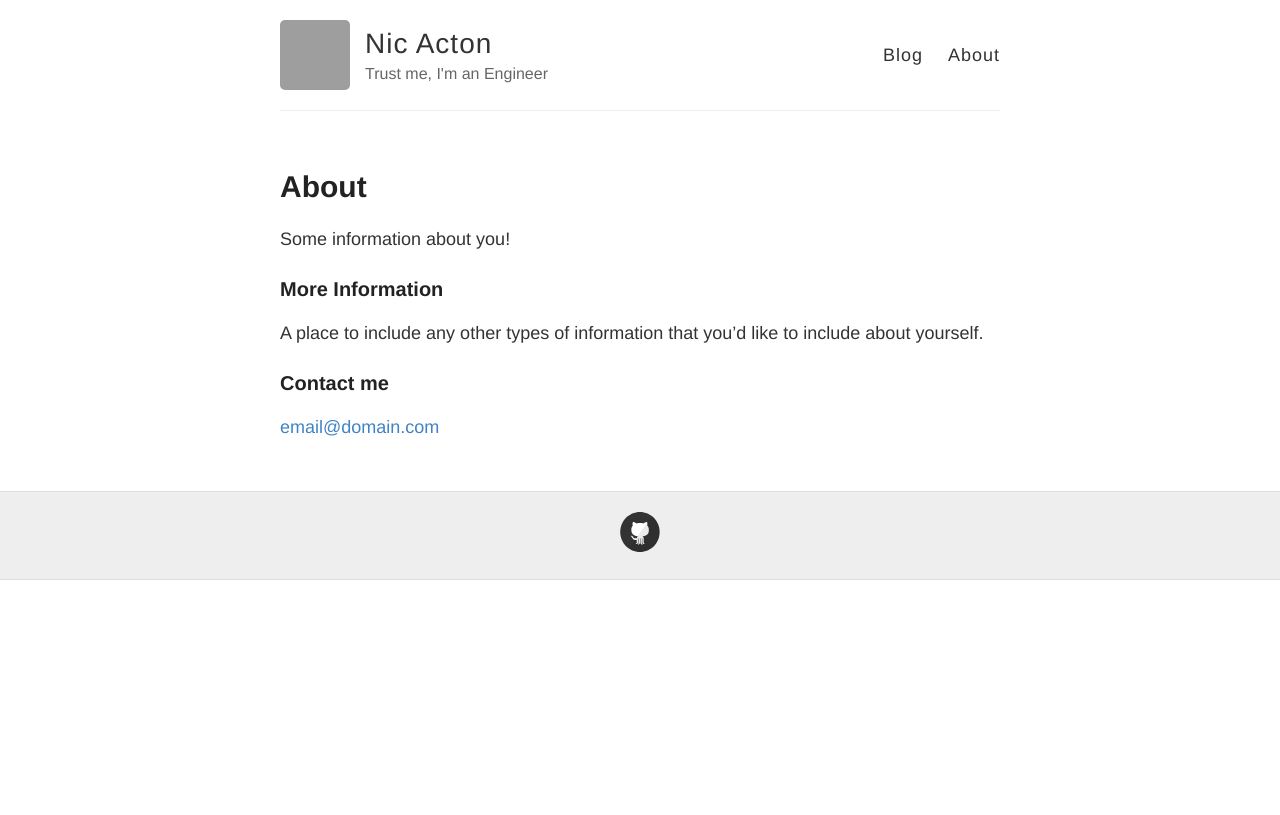
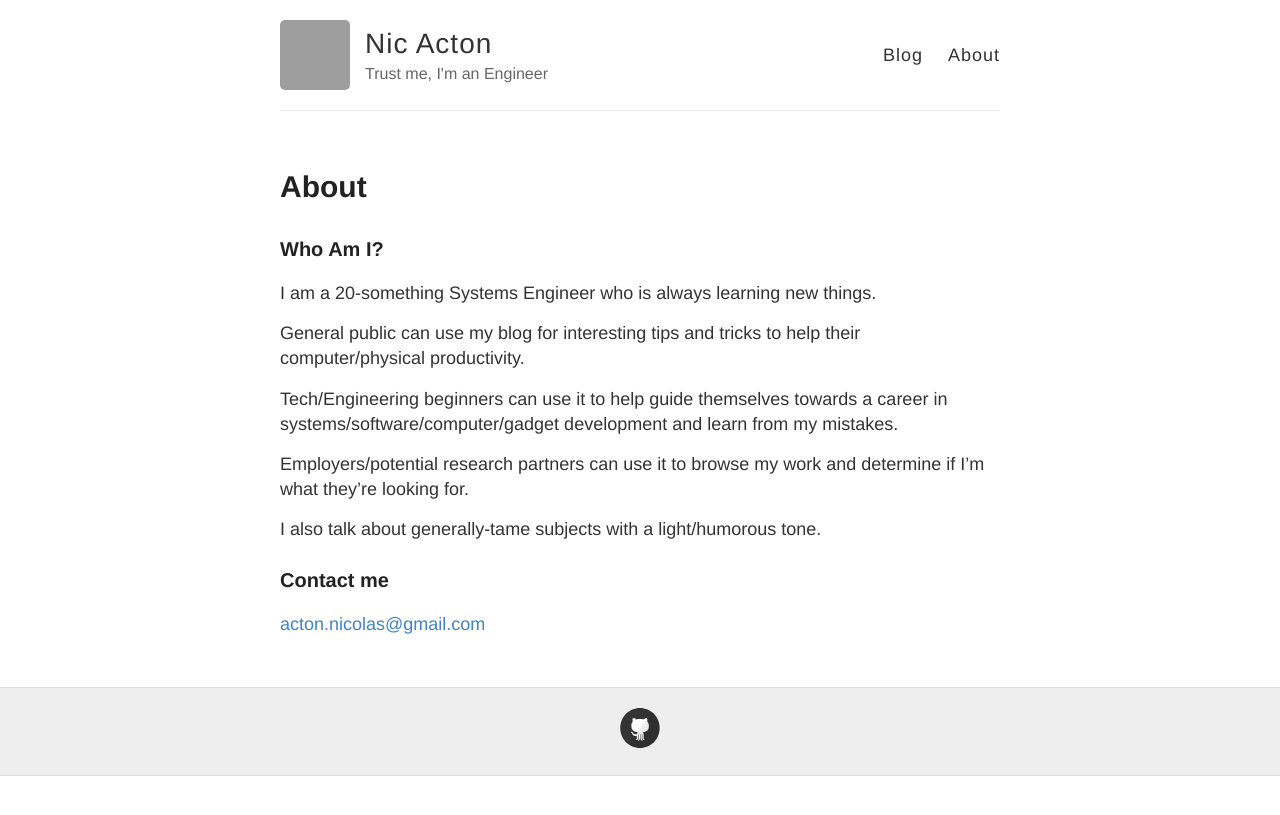
Before and after one commit to tuffacton/tuffacton.github.io, a Jekyll site: the page built from about.md, in a window 1280 px wide. Shown: the top 815 px of the page. Built offline with Jekyll 4.4.1, drawn with Linux system fonts in a browser that asks for light colours; grey boxes are pictures that could not be loaded.

Commit message:
Changed about

```diff
--- a/about.md
+++ b/about.md
@@ -4,12 +4,17 @@ title: About
 permalink: /about/
 ---
 
-Some information about you!
+### Who Am I?
+I am a 20-something Systems Engineer who is always learning new things.
 
-### More Information
+General public can use my blog for interesting tips and tricks to help their computer/physical productivity.
 
-A place to include any other types of information that you'd like to include about yourself.
+Tech/Engineering beginners can use it to help guide themselves towards a career in systems/software/computer/gadget development and learn from my mistakes.
+
+Employers/potential research partners can use it to browse my work and determine if I'm what they're looking for.
+
+I also talk about generally-tame subjects with a light/humorous tone.
 
 ### Contact me
 
-[email@domain.com](mailto:email@domain.com)
+[acton.nicolas@gmail.com](mailto:acton.nicolas@gmail.com)
```
